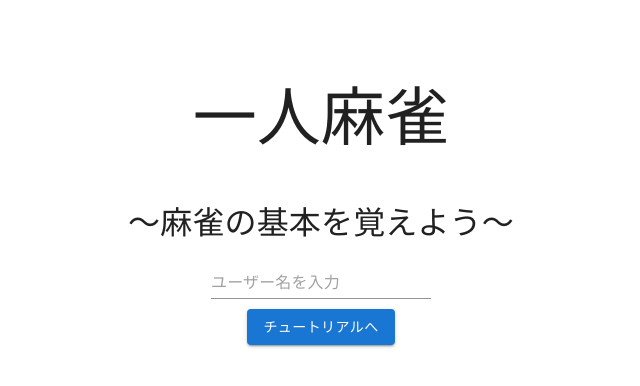
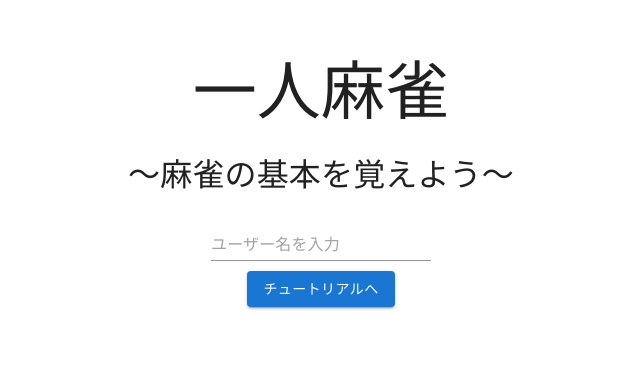
Before and after one commit to ut-code/hitori-mahjong, a React (Vite) app: page / in a window 1280 px wide. Shown: the part 224-610 px from the top of the page, without its empty margins (319-959 px from the left). Built offline with nearby package versions, Linux system fonts and the light colour scheme.

Commit message:
スタート画面のCSSを修正

```diff
--- a/src/pages/Start/Start.tsx
+++ b/src/pages/Start/Start.tsx
@@ -27,8 +27,11 @@ export default function Start() {
 
   return (
     <>
-      <p className={styles.mainTitle}>一人麻雀</p>
-      <p className={styles.subTitle}>～麻雀の基本を覚えよう～</p>
+      <div className={styles.titleContainer}>
+        <div className={styles.mainTitle}>一人麻雀</div>
+        <div className={styles.subTitle}>～麻雀の基本を覚えよう～</div>
+      </div>
+
       <div className={styles.formContainer}>
         <TextField
           variant="standard"
--- a/src/styles/Start.module.css
+++ b/src/styles/Start.module.css
@@ -1,19 +1,25 @@
 .mainTitle {
   font-size: 4em;
   text-align: center;
-  margin-bottom: 20px;
   font-family: "MS PMincho";
 }
 
 .subTitle {
   font-size: 2em;
   text-align: center;
-  margin-bottom: 20px;
   font-family: "MS PMincho";
 }
+
 .formContainer {
   display: flex;
   flex-direction: column;
   align-items: center;
   gap: 10px;
+  margin-top: 30px;
 }
+
+.titleContainer {
+  display: flex;
+  flex-direction: column;
+  gap: 10px;
+}
```
